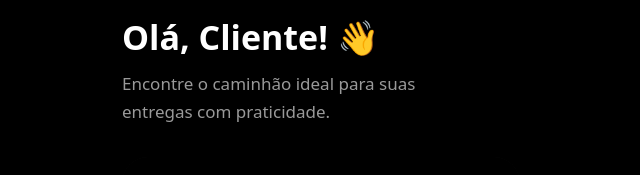
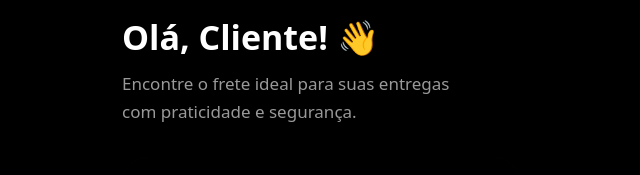
Before and after one commit to luannaaa/flatauto-cliente-painel, a Next.js app: page /cliente in a window 1280 px wide. Shown: the part 145-320 px from the top of the page, without its empty margins (319-959 px from the left). Built offline with nearby package versions, Linux system fonts and the light colour scheme.

Commit message:
Alterado texto caminhão para frete na tela principal do cliente

```diff
--- a/app/cliente/components/PainelClienteMobile.tsx
+++ b/app/cliente/components/PainelClienteMobile.tsx
@@ -78,7 +78,7 @@ export default function PainelClienteMobile({ nomeCompleto }: PainelClienteMobil
           </h1>
 
           <p className="mt-3 max-w-[330px] text-[17px] leading-relaxed text-white/60">
-            Encontre o caminhão ideal para suas entregas com praticidade.
+             Encontre o frete ideal para suas entregas com praticidade e segurança.
           </p>
         </section>
 
--- a/package.json
+++ b/package.json
@@ -10,7 +10,9 @@
   },
   "dependencies": {
     "@heroicons/react": "^2.2.0",
+    "@supabase/supabase-js": "^2.107.0",
     "@tabler/icons-react": "^3.44.0",
+    "dotenv": "^17.4.2",
     "lucide-react": "^1.17.0",
     "next": "16.2.4",
     "react": "19.2.4",
```
Also changed, not shown: 1 other file (tests, documents, lock files or other folders).
